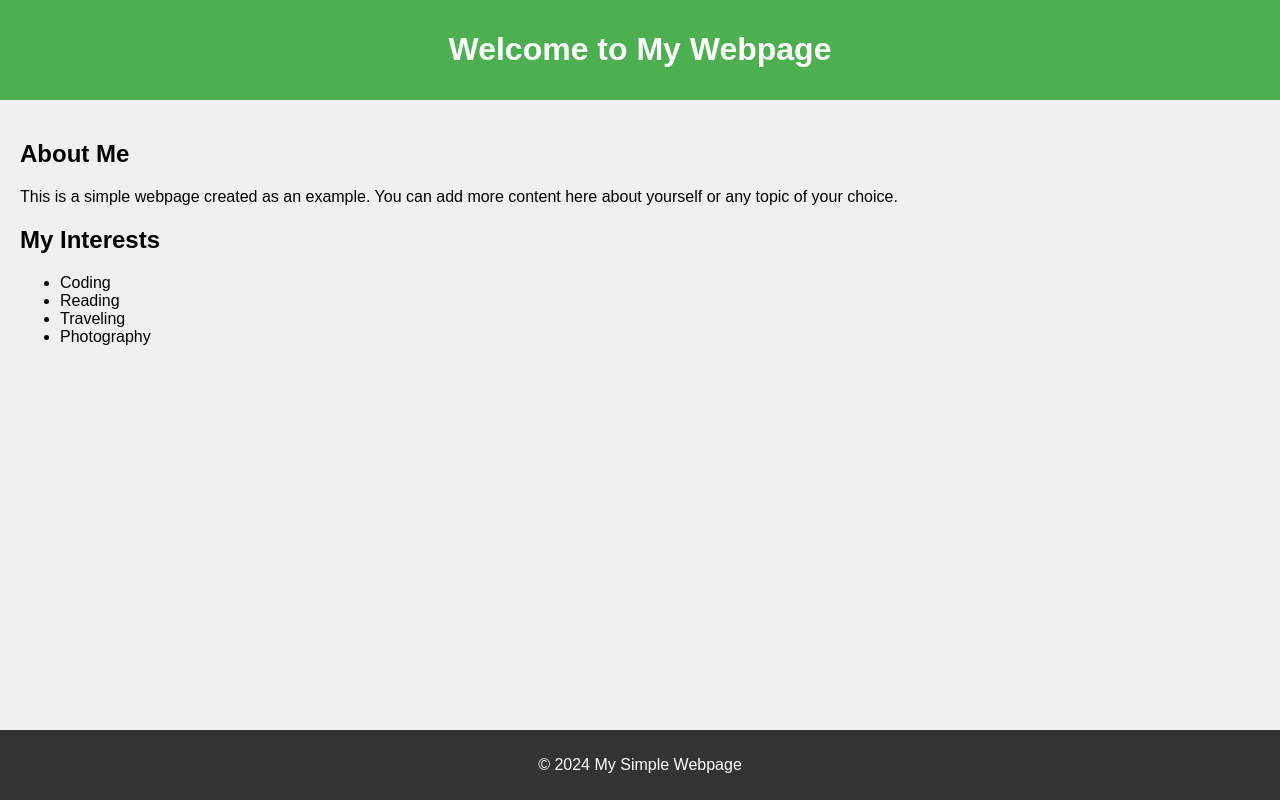
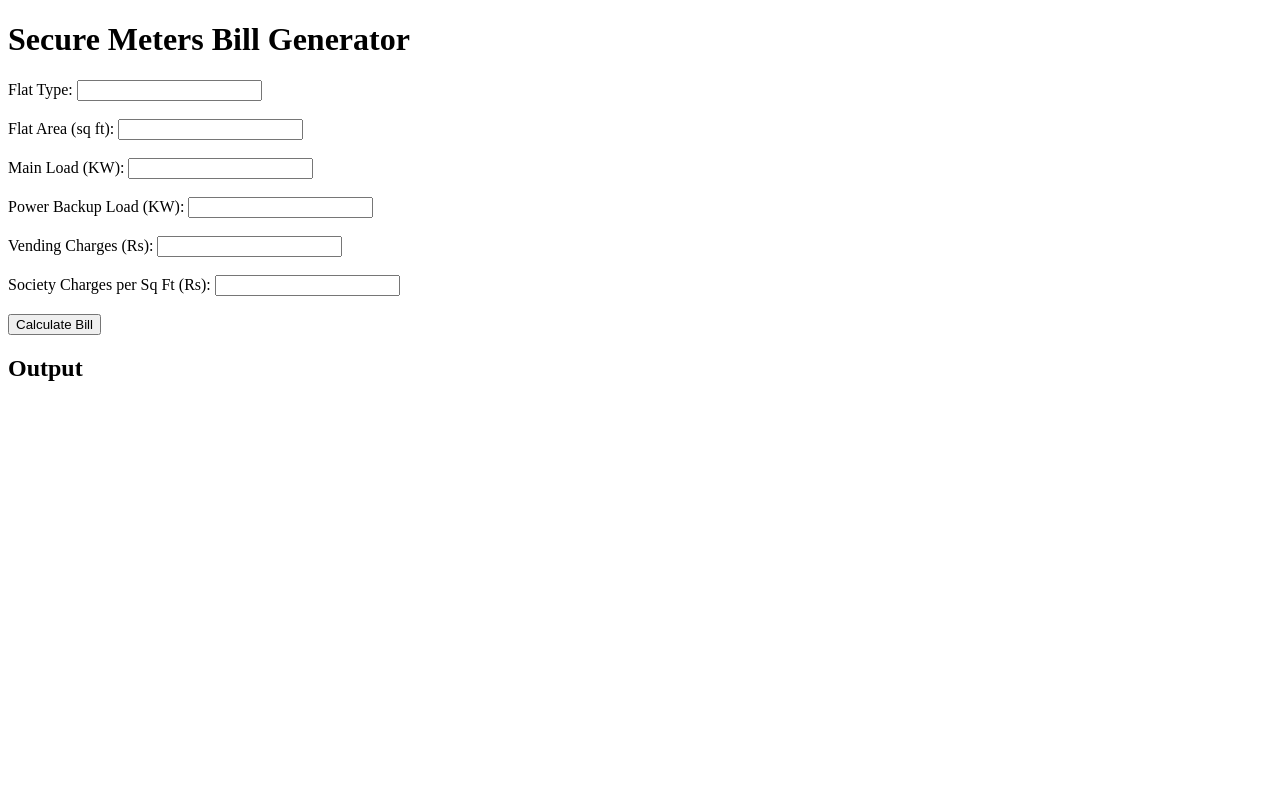
Before and after one commit to Aqua2Lab/SV, a plain HTML site: page index.html in a window 1280 px wide. Drawn offline with Linux system fonts and the light colour scheme.

Commit message:
Update index.html

```diff
--- a/index.html
+++ b/index.html
@@ -1,53 +1,57 @@
 <!DOCTYPE html>
-<html lang="en">
+<html>
 <head>
-    <meta charset="UTF-8">
-    <meta name="viewport" content="width=device-width, initial-scale=1.0">
-    <title>My Simple Webpage</title>
-    <style>
-        body {
-            font-family: Arial, sans-serif;
-            margin: 0;
-            padding: 0;
-            background-color: #f0f0f0;
+    <title>Secure Meters Bill Generator</title>
+    <script>
+        function calculateBill() {
+            // Get input values
+            var flatType = document.getElementById("flatType").value;
+            var flatArea = parseFloat(document.getElementById("flatArea").value);
+            var mainLoad = parseFloat(document.getElementById("mainLoad").value);
+            var pbLoad = parseFloat(document.getElementById("pbLoad").value);
+            var vendingCharges = parseFloat(document.getElementById("vendingCharges").value);
+            var societyChargesPerSqFt = parseFloat(document.getElementById("societyChargesPerSqFt").value);
+
+            // Fixed charges calculation
+            var mainFixedChargeRate = 6.2; // Rs per KW
+            var pbFixedChargeRate = 50; // Rs per KW
+            var totalMainFixedCharge = mainLoad * mainFixedChargeRate;
+            var totalPbFixedCharge = pbLoad * pbFixedChargeRate;
+            var totalFixedCharges = totalMainFixedCharge + totalPbFixedCharge;
+
+            // Society charges calculation
+            var totalSocietyCharges = flatArea * societyChargesPerSqFt;
+
+            // Total fixed charges including vending
+            var totalFixedChargesIncludingVending = totalFixedCharges + vendingCharges;
+
+            // Output the results
+            document.getElementById("output").innerHTML =
+                "Total Fixed Charges: Rs. " + totalFixedCharges.toFixed(2) + "<br>" +
+                "Total Society Charges: Rs. " + totalSocietyCharges.toFixed(2) + "<br>" +
+                "Total Fixed Charges Including Vending: Rs. " + totalFixedChargesIncludingVending.toFixed(2) + "<br>" +
+                "Total Monthly Bill: Rs. " + (totalFixedChargesIncludingVending + totalSocietyCharges).toFixed(2);
         }
-        header {
-            background-color: #4CAF50;
-            color: white;
-            padding: 10px 0;
-            text-align: center;
-        }
-        main {
-            padding: 20px;
-        }
-        footer {
-            background-color: #333;
-            color: white;
-            text-align: center;
-            padding: 10px 0;
-            position: fixed;
-            width: 100%;
-            bottom: 0;
-        }
-    </style>
+    </script>
 </head>
 <body>
-    <header>
-        <h1>Welcome to My Webpage</h1>
-    </header>
-    <main>
-        <h2>About Me</h2>
-        <p>This is a simple webpage created as an example. You can add more content here about yourself or any topic of your choice.</p>
-        <h2>My Interests</h2>
-        <ul>
-            <li>Coding</li>
-            <li>Reading</li>
-            <li>Traveling</li>
-            <li>Photography</li>
-        </ul>
-    </main>
-    <footer>
-        <p>&copy; 2024 My Simple Webpage</p>
-    </footer>
+    <h1>Secure Meters Bill Generator</h1>
+    <form>
+        <label for="flatType">Flat Type:</label>
+        <input type="text" id="flatType" name="flatType"><br><br>
+        <label for="flatArea">Flat Area (sq ft):</label>
+        <input type="number" id="flatArea" name="flatArea"><br><br>
+        <label for="mainLoad">Main Load (KW):</label>
+        <input type="number" id="mainLoad" name="mainLoad"><br><br>
+        <label for="pbLoad">Power Backup Load (KW):</label>
+        <input type="number" id="pbLoad" name="pbLoad"><br><br>
+        <label for="vendingCharges">Vending Charges (Rs):</label>
+        <input type="number" id="vendingCharges" name="vendingCharges"><br><br>
+        <label for="societyChargesPerSqFt">Society Charges per Sq Ft (Rs):</label>
+        <input type="number" id="societyChargesPerSqFt" name="societyChargesPerSqFt"><br><br>
+        <input type="button" value="Calculate Bill" onclick="calculateBill()">
+    </form>
+    <h2>Output</h2>
+    <div id="output"></div>
 </body>
 </html>
```
